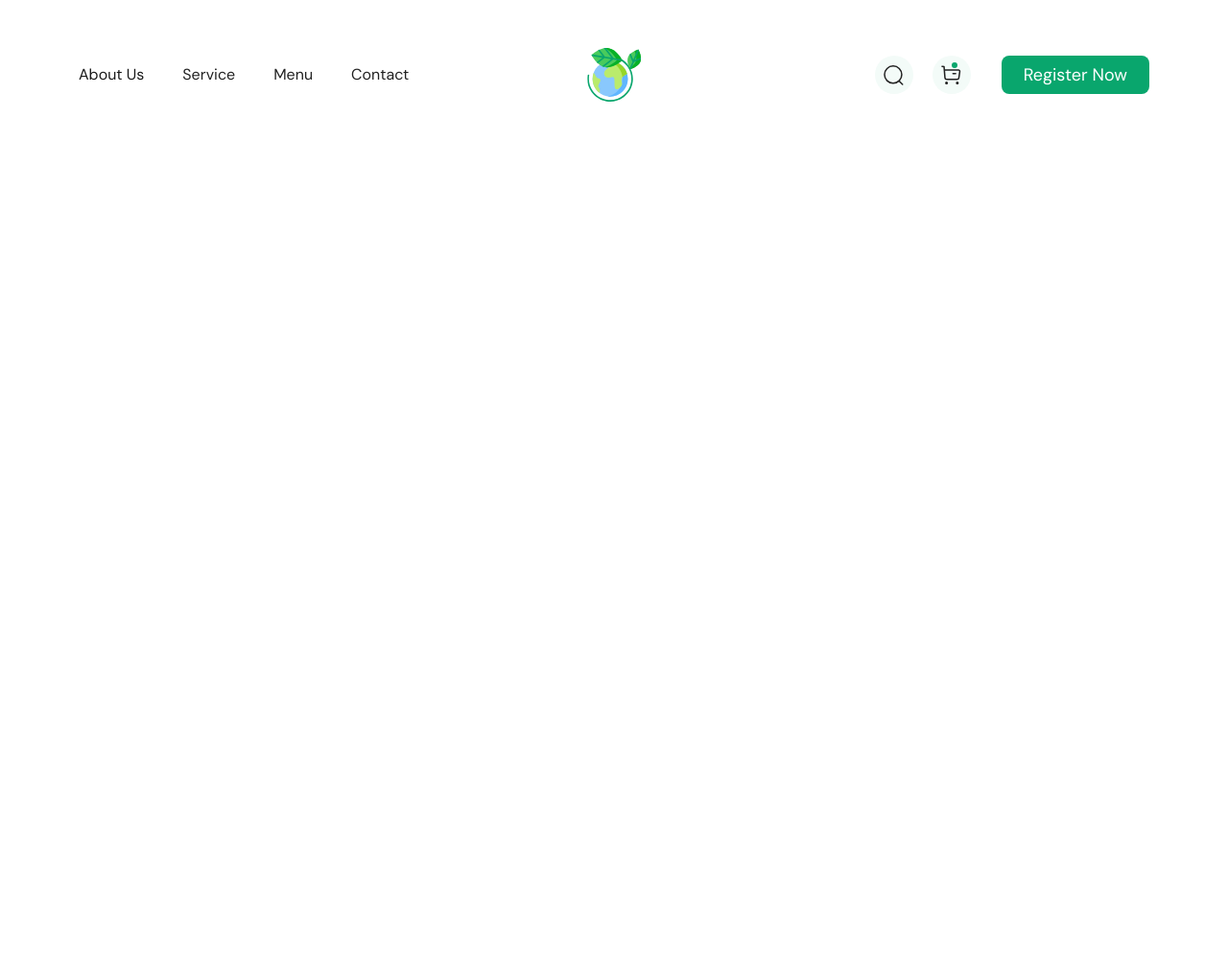
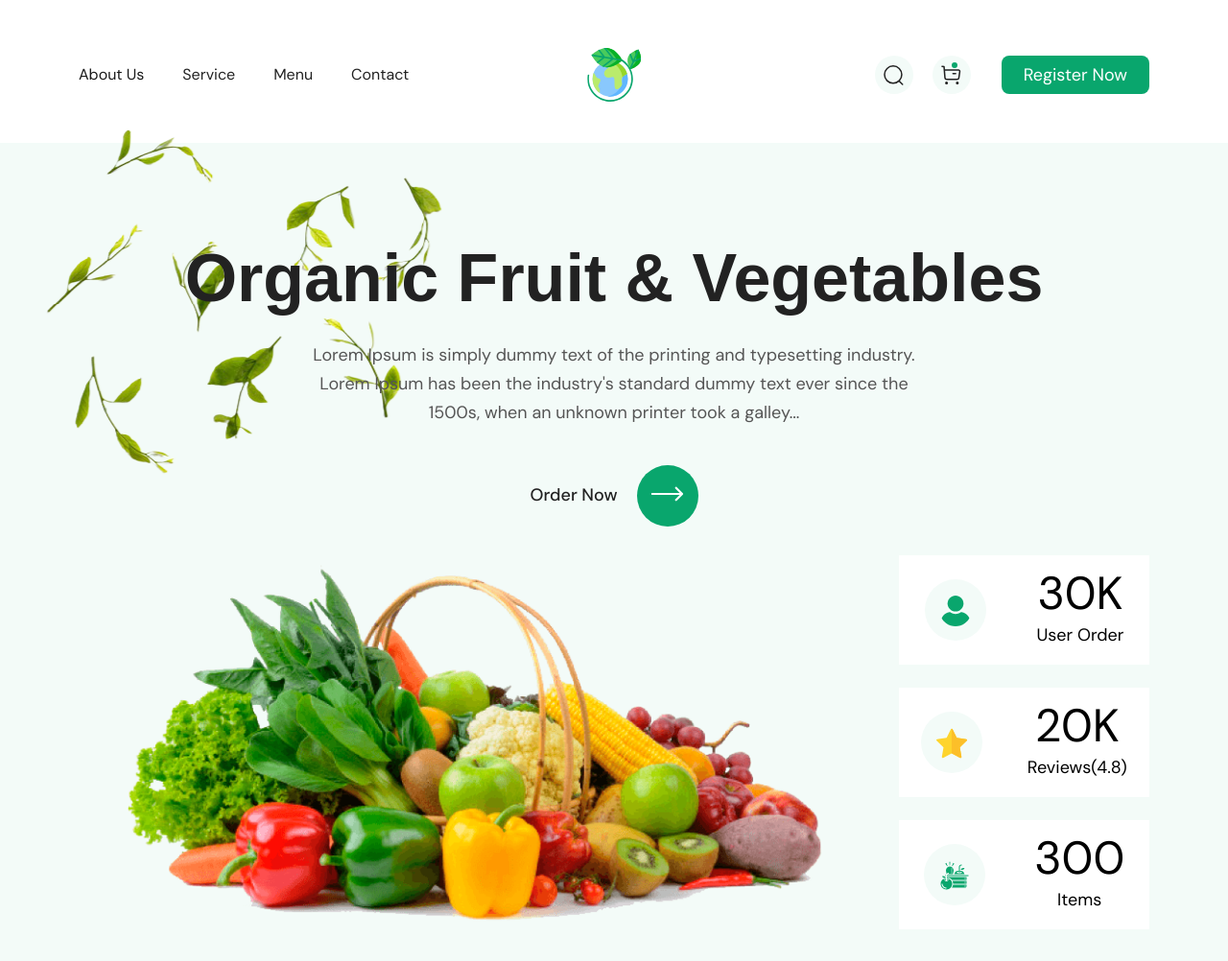
Before and after one commit to zlatanglor/orgnicFood, a plain HTML site: page index.html in a window 1280 px wide. Shown: the whole page at 96% size. Before the commit the page ends 800 px from the top, so only its background shows below. Drawn offline with Linux system fonts and the light colour scheme; a web font is replaced by a local one.

Commit message:
add section fruit_vegetables

```diff
--- a/css/styles.scss
+++ b/css/styles.scss
@@ -48,3 +48,89 @@ a.after:after{
   top: 7px;
   right: 14px;
 }
+.fruit_vegetables{
+  background-color: #F3FBF8;
+  p{
+    font-size: 18px;
+    line-height: 30px;
+    color: #555555;
+  }
+  .specifications{
+    background-color: white;
+    transition: box-shadow 0.3s ease-in;
+    &:hover{
+      box-shadow: 5px 5px 7px #09a626;
+    }
+    h3{
+      font-size: 48px;
+      line-height: 48px;
+      color: #000000;
+      font-weight: normal;
+    }
+    p{
+      color: #000000;
+    }
+    .specifications_foto{
+      background-color: #F3FBF8;
+      width: 64px;
+      height: 64px;
+      line-height: 64px;
+      border-radius: 50%;
+      img{
+        width: 32px;
+        height: 32px;
+      }
+    }
+  }
+}
+.fruit_vegetables:before{
+  content: "";
+  max-width: 612px;
+  width: 100%;
+  max-height: 408px;
+  height: 100%;
+  background: url(../images/fresh-melientha-suavis-pierre-leaves-white-surface_51524-12145-removebg-preview.png);
+  background-repeat: no-repeat;
+  background-position: left top;
+  position: absolute;
+  top: 112px;
+  left: 0;
+}
+.heading{
+  font-family: $rosario_font;
+  font-weight: bold;
+  font-size: 70px;
+  line-height: 90px;
+}
+.btn-now{
+  text-decoration: none;
+  font-weight: 500;
+  font-size: 18px;
+  color: #222222;
+  display: inline-block;
+  border: none;
+  padding: 0;
+  transition: all 0.2s ease-in;
+}
+.btn-now:after{
+  content: url("../images/icons/arrow.png");
+  width: 64px;
+  height: 64px;
+  line-height: 64px;
+  background-color: #09A66D;
+  border-radius: 50%;
+  display: inline-block;
+  vertical-align: middle;
+  margin-left: 20px;
+  transition: opacity 0.2s ease-in;
+}
+.btn-now:focus, .btn-now:active:focus{
+  box-shadow: none;
+}
+.btn-now:hover, .btn-now:active{
+  color: #09A66D;
+  background-color: transparent;
+}
+.btn-now:hover::after{
+  opacity: 0.8;
+}
--- a/index.html
+++ b/index.html
@@ -50,6 +50,50 @@
         </div>
     </nav>
 </header>
+<section class="fruit_vegetables pt-lg-5 pb-lg-4">
+    <div class="container text-center mt-lg-5 position-relative">
+        <h1 class="heading mb-3">Organic Fruit & Vegetables</h1>
+        <p class="mb-4 pt-1">Lorem Ipsum is simply dummy text of the printing and typesetting industry.<br>
+            Lorem Ipsum has been the industry's standard dummy text ever since the<br>
+            1500s, when an unknown printer took a galley...</p>
+        <button type="button" class="btn btn-outline-dark btn-now pt-lg-3">Order Now</button>
+        <div class="row align-items-center">
+            <div class="col-lg-9">
+                <img class="w-100" src="/images/vegetables-fruits-white.png" alt="vegetables-fruits">
+            </div>
+            <div class="col-lg-3">
+                <div class="specifications d-flex align-items-center justify-content-around mb-4  py-3">
+                    <div class="specifications_foto">
+                        <img src="images/icons/user.svg" alt="user">
+                    </div>
+                    <div class="specifications_text">
+                        <h3 class="mb-1">30K</h3>
+                        <p class="mb-0">User Order</p>
+                    </div>
+                </div>
+                <div class="specifications d-flex align-items-center justify-content-around mb-4 py-3">
+                    <div class="specifications_foto">
+                        <img src="images/icons/star_main.svg" alt="star">
+                    </div>
+                    <div class="specifications_text">
+                        <h3 class="mb-1">20K</h3>
+                        <p class="mb-0">Reviews(4.8)</p>
+                    </div>
+                </div>
+                <div class="specifications d-flex align-items-center justify-content-around  py-3">
+                    <div class="specifications_foto">
+                        <img src="images/icons/harvest.svg" alt="harvest">
+                    </div>
+                    <div class="specifications_text">
+                        <h3 class="mb-1">300</h3>
+                        <p class="mb-0">Items</p>
+                    </div>
+                </div>
+            </div>
+        </div>
+
+    </div>
+</section>
 
 <script src="js/bootstrap.bundle.min.js"></script>
 </body>
```
Also changed, not shown: css/styles.css, images/Vector16.svg (renamed from images/Vector 16.svg), images/fresh-melientha-suavis-pierre-leaves-white-surface_51524-12145-removebg-preview.png (renamed from images/fresh-melientha-suavis-pierre-leaves-white-surface_51524-12145-removebg-preview 1.png), images/vegetables-fruits-white.png (added).
